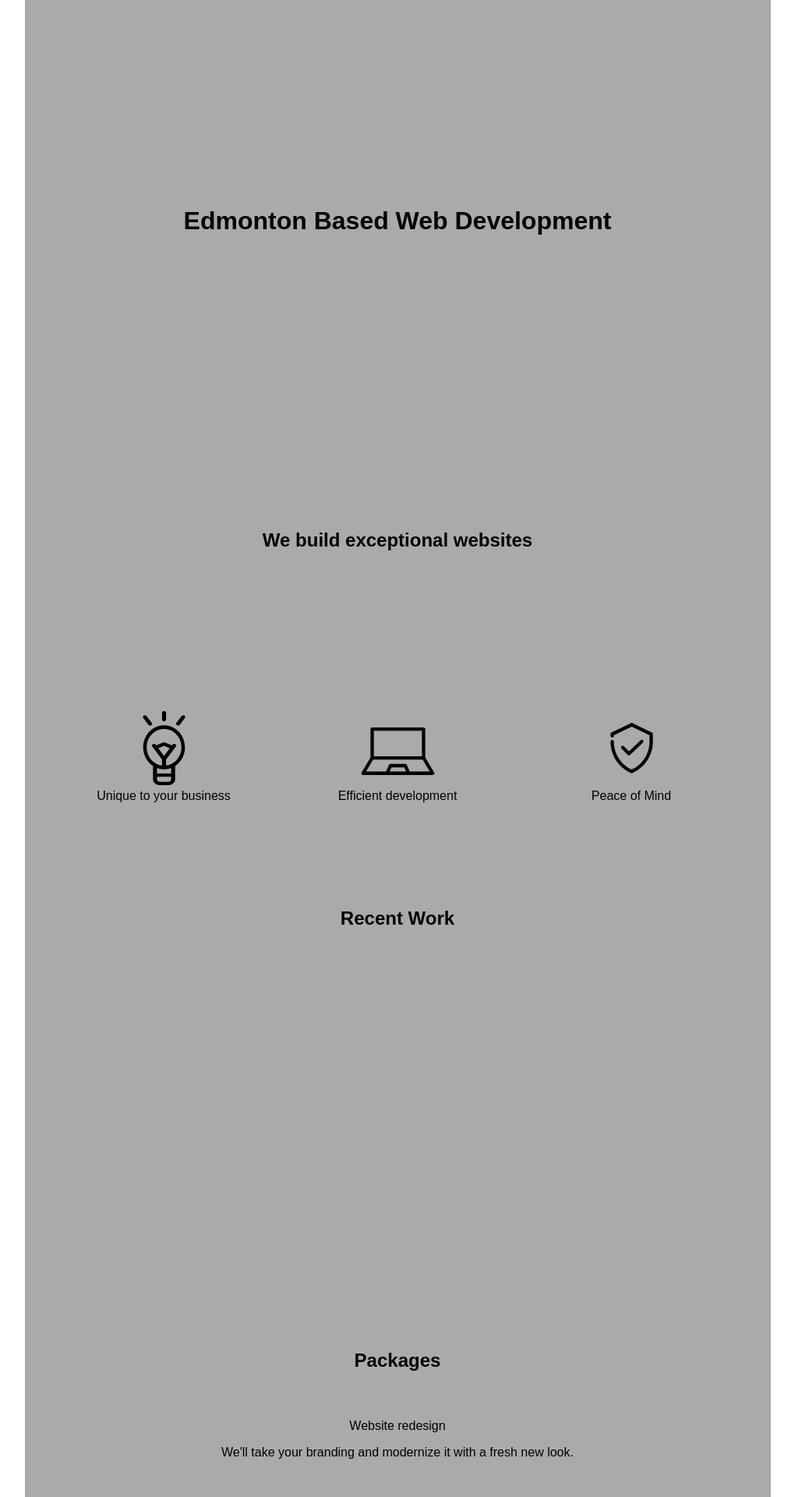
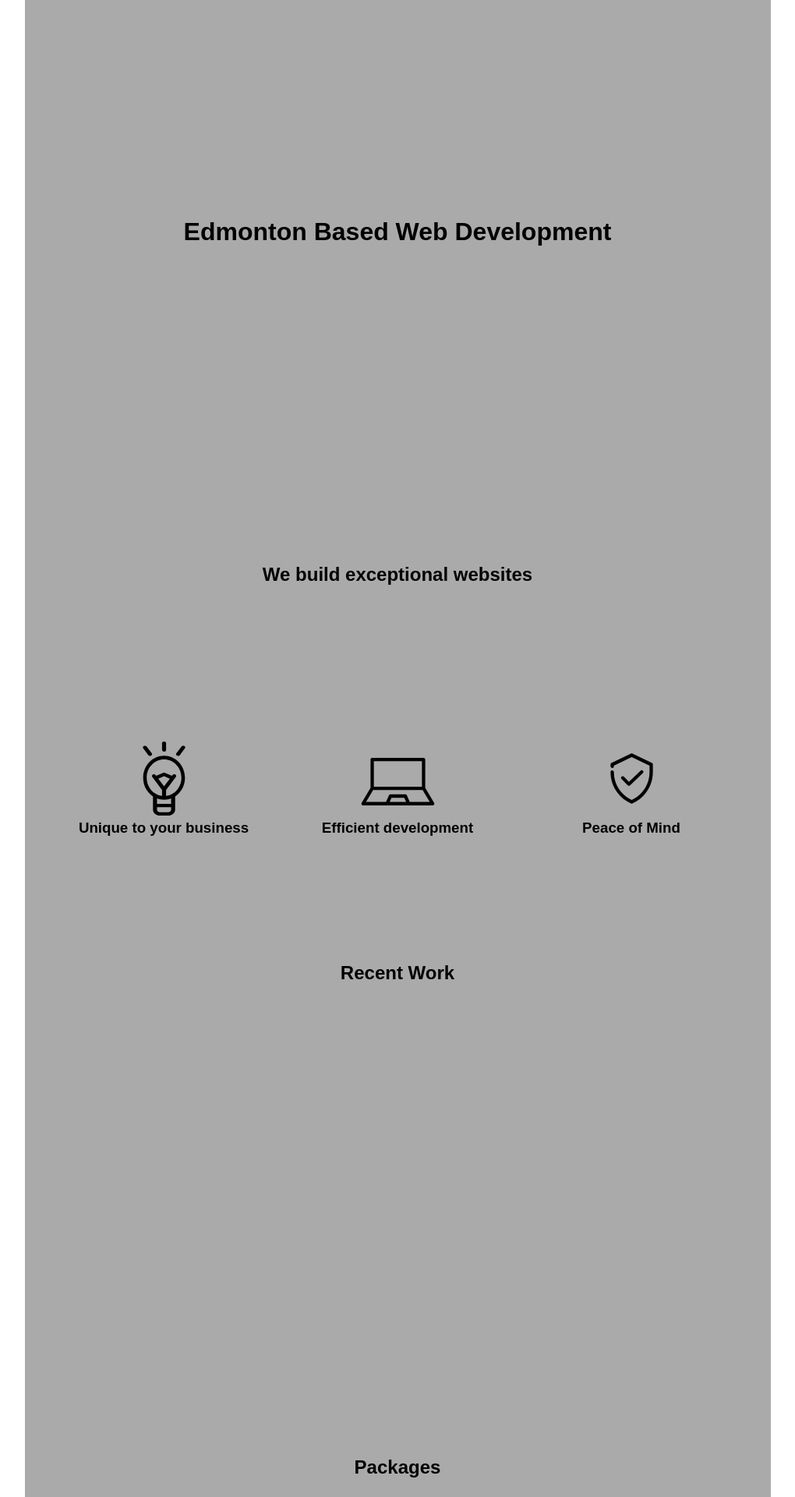
Before and after one commit to PolynomialSoftware/polysoft.ca, a Jekyll site: the page built from index.html, in a window 1280 px wide. Shown: the top 1920 px of the page at 78% size, without its empty margins (130-1150 px from the left). Built offline with Jekyll 4.4.1, drawn with Linux system fonts in a browser that asks for light colours; some of the changed text lies outside the part shown.

Commit message:
Center packages area

```diff
--- a/_config.yml
+++ b/_config.yml
@@ -1,7 +1,6 @@
-title:
 keywords: >-
 
-url:
+url: https://www.polysoft.ca
 phone:
 email:
 
--- a/_sass/forms.scss
+++ b/_sass/forms.scss
@@ -1,7 +1,6 @@
 form {
     max-width: $min-width;
     margin: 0 auto;
-
 }
 
 input,textarea {
--- a/_sass/shared.scss
+++ b/_sass/shared.scss
@@ -7,7 +7,15 @@
     height: $min-height;
     background-color: #00000055;
     max-width: $max-width;
-    padding: 6px;
+    padding: 20px 6px;
+}
+
+.center-grid {
+    height: $min-height;
+    display: grid;
+    > * {
+        margin: auto;
+    }
 }
 
 h1,h2,h3,h4,h5,h6 {
@@ -18,12 +26,6 @@
     text-align: center;
 }
 
-.center-grid {
-    display: grid;
-    > * {
-        margin: auto;
-    }
-}
 .landing-text {
     display: block;
     font-size: 2em;
@@ -31,19 +33,11 @@
 }
 
 .card-deck {
-    list-style-type: none;
-    padding-left: 0;
     display: flex;
     flex-wrap: wrap;
-
-    &.vertical {
-        flex-direction: column;
-    }
-  }
-
     .card {
-    margin-top: 1em;
-    margin-bottom: 1em;
+        margin-top: .5em;
+        margin-bottom: .5em;
         text-align: center;
         flex: 1;
         height: auto;
@@ -57,6 +51,20 @@
 
         .heading {
             padding-top: 5px;
+            padding-bottom: 5px;
             display: block;
         }
+
+        p.content {
+            margin: 0;
+            padding: 5px 20px;
         }
+    }
+    &.vertical {
+        flex-direction: column;
+        .card {
+            margin-top: 1.5em;
+            margin-bottom: 1.5em;
+        }
+    }
+}
--- a/index.html
+++ b/index.html
@@ -11,48 +12,47 @@
 <section id="description">
     <div class="container center-grid">
         <h2>We build exceptional websites</h2>
-        <ul class="card-deck">
-            <li class="card">
+        <div class="card-deck">
+            <div class="card">
                 <img src="./images/unique.svg" alt="Light Bulb" class="img-top">
-                <span class="heading">Unique to your business</span></li>
-            <li class="card">
+                <h3 class="heading">Unique to your business</h3></div>
+            <div class="card">
                 <img src="./images/efficient.svg" alt="Laptop" class="img-top">
-                <span class="heading">Efficient development</span></li>
-            <li class="card">
+                <h3 class="heading">Efficient development</h3></div>
+            <div class="card">
                 <img src="./images/secure.svg" alt="Secure" class="img-top">
-                <span class="heading">Peace of Mind</span></li>
-        </ul>
+                <h3 class="heading">Peace of Mind</h3></div>
+        </div>
     </div>
 </section>
 
 <section id="works">
     <div class="container">
         <h2>Recent Work</h2>
-        <!-- masterjet / freestyle movement -->
         <img src="" alt="">
         <img src="" alt="">
     </div>
 </section>
 
 <section id="packages">
-    <div class="container">
+    <div class="container center-grid">
         <h2>Packages</h2>
-        <ol class="card-deck vertical">
-            <li class="card">
-                <span class="heading">Website redesign</span>
-                <p>We'll take your branding and modernize it with a fresh new look.
+        <div class="card-deck vertical">
+            <div class="card">
+                <h3 class="heading">Website Design</h3>
+                <p class="content">We'll take your branding and modernize it with a fresh new look.
                 </p>
-            </li>
-            <li class="card">
-                <span class="heading">Just design and development</span>
-                <p>Already paying for hosting? No worries, we build your website ready for the server.</p>
-            </li>
-            <li class="card">
-                <span class="heading">Development &amp; Hosting</span>
-                <p>After we build your website, we also host it with
-                    security and speed (SSL / CDN).</p>
-            </li>
-        </ol>
+            </div>
+            <div class="card">
+                <h3 class="heading">Website Development</h3>
+                <p class="content">Already paying for hosting? Our static websites runs on any web server.</p>
+            </div>
+            <div class="card">
+                <h3 class="heading">Static Site Hosting</h3>
+                <p class="content">After we build your website, we also host it with
+                    an SSL certificate for free.</p>
+            </div>
+        </div>
     </div>
 </section>
 
```
Also changed, not shown: other parts of index.html (+2 -1 lines). Lines whose indentation alone changed are shown as unchanged.
